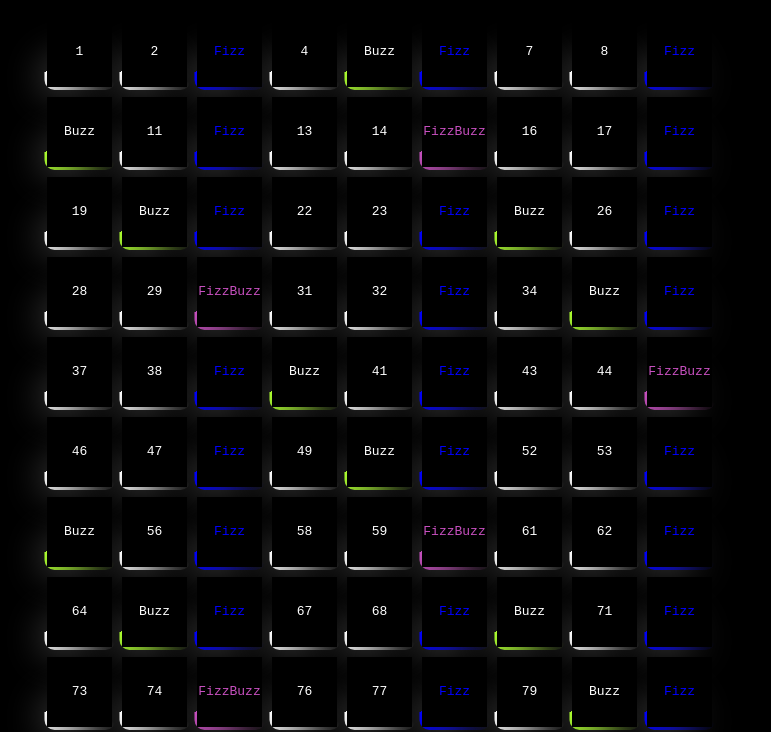
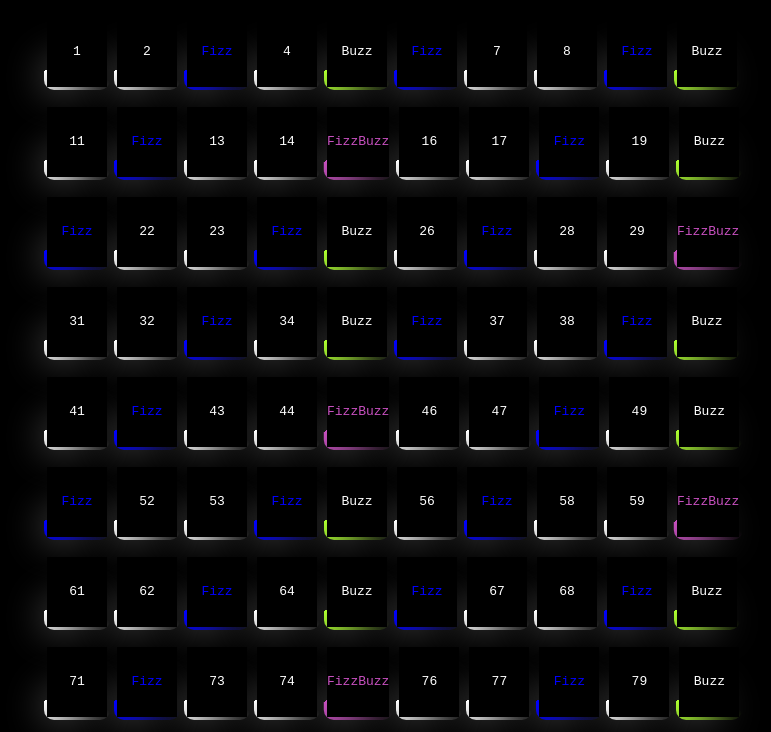
Before and after one commit to GulliWeb/js-fizzbuzzdom, a plain HTML site: page index.html in a window 1280 px wide. Shown: the part 83-815 px from the top of the page, without its empty margins (243-1014 px from the left). Drawn offline with nearby package versions, Linux system fonts and the light colour scheme.

Commit message:
Update style.css

```diff
--- a/css/style.css
+++ b/css/style.css
@@ -33,6 +33,7 @@ header h1{
 .cell-container{
     display: flex;
     flex-wrap: wrap;
+    gap: 10px;
 
     max-width: 700px;
     margin: 20px auto;
@@ -42,9 +43,8 @@ header h1{
     position: relative;
     height: 70px;
 
-    margin-right: 10px;
     margin-bottom: 10px;
-    flex-basis: calc(100% / 10 - 5px);
+    flex-basis: calc(100% / 10 - 10px);
 
     line-height: 70px;
     text-align: center;
```
